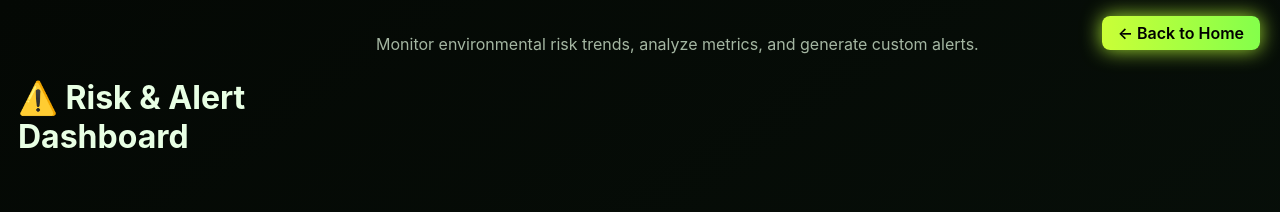
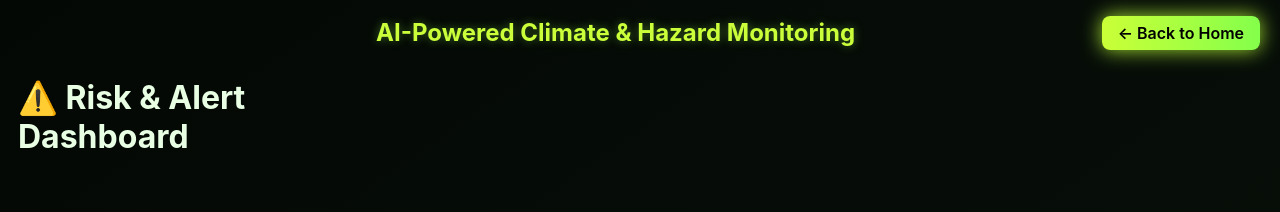
Before and after one commit to techcodings/Risk-Alert-Dashboard-feature-10, a React (Vite) app: page / in a window 1280 px wide. Shown: the top 212 px of the page. Built offline with nearby package versions, Linux system fonts and the light colour scheme; no server answers.

Commit message:
Update App.jsx

```diff
--- a/src/App.jsx
+++ b/src/App.jsx
@@ -88,11 +88,11 @@ export default function App() {
         ← Back to Home
       </a>
 
-      {/* Title */}
-      <h1 style={{ marginTop: '60px' }}>⚠️ Risk & Alert Dashboard</h1>
-      <p style={{ opacity: 0.7 }}>
-        Monitor environmental risk trends, analyze metrics, and generate custom alerts.
-      </p>
+    <h1 className="main-title" style={{ marginTop: '60px' }}>
+  ⚠️ Risk & Alert Dashboard
+</h1>
+<h2 className="sub-title">AI-Powered Climate & Hazard Monitoring</h2>
+
 
       {/* Controls */}
       <div className="card">
```
